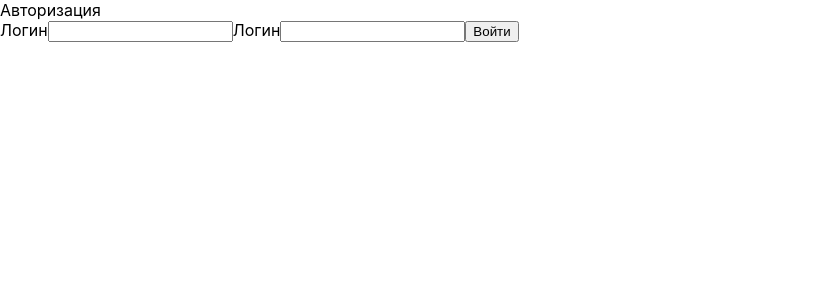
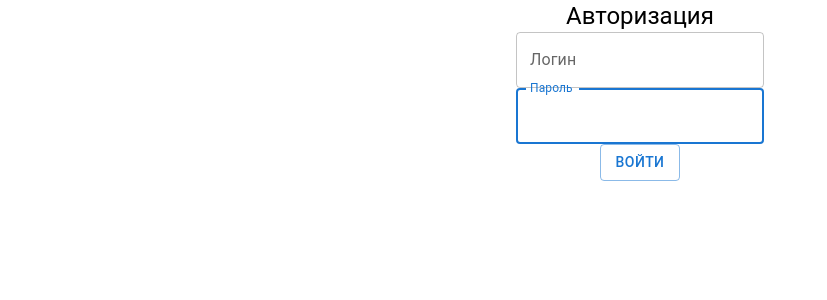
Before and after one commit to Pavelgq/power-lines-calculator-admin, a React (Create React App) app: page /login in a window 1280 px wide. Shown: the top 300 px of the page, without its empty margins (0-827 px from the left). Built offline with nearby package versions, Linux system fonts and the light colour scheme.

Commit message:
fix: redirect after authentication

```diff
--- a/package.json
+++ b/package.json
@@ -3,6 +3,10 @@
   "version": "0.1.0",
   "private": true,
   "dependencies": {
+    "@emotion/react": "^11.7.1",
+    "@emotion/styled": "^11.6.0",
+    "@mui/icons-material": "^5.2.5",
+    "@mui/material": "^5.2.5",
     "@reduxjs/toolkit": "^1.7.0",
     "@testing-library/jest-dom": "^4.2.4",
     "@testing-library/react": "^9.5.0",
--- a/src/api/admin.ts
+++ b/src/api/admin.ts
@@ -8,6 +8,12 @@ export class Admin  {
     return api.post('/admin/login', { login, password });
   };
 
+  profile (token: string) {
+    const api = apiInstance({ token });
+
+    return api.post('/admin/profile');
+  };
+
   getAdmin ( id: number, token: string ) {
     const api = apiInstance({ token });
 
--- a/src/index.tsx
+++ b/src/index.tsx
@@ -6,7 +6,7 @@ import './styles/index.css';
 import { store } from './store/store';
 import { Provider } from 'react-redux';
 import * as serviceWorker from './serviceWorker';
-import { RoutesList } from './routes';
+import { RoutesList } from './routing/Routes';
 
 
 
--- a/src/pages/authentication/authentication.tsx
+++ b/src/pages/authentication/authentication.tsx
@@ -1,8 +1,10 @@
 
 import { useEffect, useState } from 'react';
 import { useDispatch, useSelector } from 'react-redux';
-import { Navigate } from 'react-router-dom';
-import useFetch from '../../hooks/useFetch';
+import { Navigate, useNavigate } from 'react-router-dom';
+
+import { Button, Grid, Input, TextField, Typography } from '@mui/material';
+
 import useLocalStorage from '../../hooks/useLocalStorage';
 import { createAdminFetch, loginAdmin } from '../../store/adminStore';
 import { RootState } from '../../store/store';
@@ -17,8 +19,9 @@ export const Authentication = (): JSX.Element => {
   // const {post, response, isLoading, error} = useFetch(apiUrl);
   const [token, setToken] = useLocalStorage('token');
 
-  const state = useSelector((state: RootState) => state.admin)
-  const dispatch = useDispatch()
+  const auth = useSelector((state: RootState) => state.admin.auth)
+  let navigate = useNavigate();
+  const dispatch = useDispatch();
 
   const handleSubmit = (event: any) => {
         event.preventDefault()
@@ -27,34 +30,60 @@ export const Authentication = (): JSX.Element => {
     }
 
     useEffect(() => {
+      if (auth) {
+        navigate({pathname: '/clients'})
+      }
+    }, [auth])
 
-    }, [])
-
-    if (isSuccesSubmit) {
-        return <Navigate
-          to={`/clients`}
-          replace
-        />
-    }
+    // if (state.auth) {
+    //     return <Navigate
+    //       to={`/clients`}
+    //       replace
+    //     />
+    // }
 
   return (
-    <div>
+    <Grid
+      container
+      direction="column"
+      justifyContent="center"
+      alignItems="center"
+    >
+      <Typography variant="h5" component="h2">
         Авторизация
+      </Typography>
+
       <form onSubmit={handleSubmit}>
-        <label>Логин</label>
-        <input
+        <Grid
+          container
+
+          direction="column"
+          justifyContent="center"
+          alignItems="center"
+        >
+           <TextField
+            label="Логин"
+            variant="outlined"
+            autoFocus
             type='text'
             value={login}
             onChange={e => setLogin(e.target.value)}
-        ></input>
-        <label>Логин</label>
-        <input
+            />
+          <TextField
+            label="Пароль"
+            variant="outlined"
+            autoFocus
             type='password'
             value={password}
             onChange={e => setPassword(e.target.value)}
-        ></input>
-        <button type='submit'>Войти</button>
+            />
+            <Grid>
+              <Button type='submit' variant="outlined">Войти</Button>
+            </Grid>
+
+        </Grid>
+
       </form>
-    </div>
+    </Grid>
   )
 }
--- a/src/routes.tsx
+++ /dev/null
@@ -1,16 +0,0 @@
-import React from 'react';
-import {Routes, Route} from 'react-router-dom';
-import { Layout } from './components/templates/layout/layout';
-
-import { Authentication } from './pages/authentication/authentication';
-import { Clients } from './pages/clients/clients';
-
-export const RoutesList = () => (
-  <Routes>
-    <Route path='/login' element={<Authentication/>} />
-
-    <Route path='/' element={<Layout/>}>
-      <Route path='/clients' element={<Clients/>} />
-    </Route>
-  </Routes>
-)
--- /dev/null
+++ b/src/routing/PrivateRouter.tsx
@@ -0,0 +1,14 @@
+import React from 'react';
+import { useSelector } from 'react-redux';
+import { Navigate, Outlet } from 'react-router-dom';
+import { RootState } from '../store/store';
+
+export const PrivateRoute = () => {
+    const state = useSelector((state: RootState) => state.admin)
+
+    const auth = state.auth; // determine if authorized, from context or however you're doing it
+    console.log('auth', auth)
+    // If authorized, return an outlet that will render child elements
+    // If not, return element that will navigate to login page
+    return auth ? <Outlet /> : <Navigate to="/login" />;
+}
--- /dev/null
+++ b/src/routing/Routes.tsx
@@ -0,0 +1,20 @@
+import React from 'react';
+import {Routes, Route} from 'react-router-dom';
+import { Layout } from '../components/templates/layout/layout';
+
+import { Authentication } from '../pages/authentication/authentication';
+import { Clients } from '../pages/clients/clients';
+import { PrivateRoute } from './PrivateRouter';
+
+export const RoutesList = () => (
+  <Routes>
+    <Route path='/login' element={<Authentication/>} />
+
+    <Route path='/' element={<PrivateRoute/>}>
+       <Route path='/' element={<Layout/>}>
+        <Route path='/clients' element={<Clients/>} />
+      </Route>
+    </Route>
+
+  </Routes>
+)
--- a/src/sagas/adminSaga.ts
+++ b/src/sagas/adminSaga.ts
@@ -1,13 +1,11 @@
 
 import { call, put, takeEvery, fork, all } from 'redux-saga/effects'
-import { ClientDataInterface } from '../interfaces/client.interface';
-import { getClientsFailure, getClientsSuccess, createClientSuccess, createClientFailure } from '../store/clientsStore';
 
 import { Admin } from '../api/admin'
-import { createAdminSuccess ,createAdminFailure, getAdminFailure, getAdminSuccess } from '../store/adminStore';
+import { createAdminSuccess ,createAdminFailure, getAdminFailure, getAdminSuccess, profileAdmin, logoutAdmin  } from '../store/adminStore';
 import { AdminLoginInterface } from '../interfaces/admin.interface';
 
-function* loginAdminFetchWorker(action : {
+function* loginAdminWorker(action : {
     payload: any;
     type: string;
 }) {
@@ -42,10 +40,26 @@ function* createAdminFetchWorker(action: {
   }
 }
 
+function * profileAdminWorker (action: {
+    payload: any;
+    type: string;
+}) {
+  try {
+    const admin = new Admin();
+    const { token } = action.payload;
+    yield call(admin.profile, token)
+    yield put(profileAdmin());
+  } catch (error) {
+    console.log(error)
+    yield put(logoutAdmin(error));
+  }
+}
+
 function* adminSaga() {
   yield all([
-    takeEvery('admin/loginAdmin', loginAdminFetchWorker),
-    takeEvery('admin/createAdminFetch', createAdminFetchWorker)
+    takeEvery('admin/loginAdmin', loginAdminWorker),
+    takeEvery('admin/createAdminFetch', createAdminFetchWorker),
+    takeEvery('admin/profileAdmin', profileAdminWorker)
   ])
 }
 
--- a/src/store/adminStore.ts
+++ b/src/store/adminStore.ts
@@ -5,12 +5,14 @@ export interface AdminStoreI {
   info: AdminDataInterface | null;
   isLoading: boolean;
   error: Error | null;
+  auth: boolean;
 }
 
 const initialState: AdminStoreI = {
     info: null,
     isLoading: false,
     error: null,
+    auth: false,
 }
 
 export const adminSlice = createSlice({
@@ -19,9 +21,14 @@ export const adminSlice = createSlice({
   reducers: {
     loginAdmin: (state, action) => {
       state.info = action.payload;
+      state.auth = true;
     },
     logoutAdmin: (state, action) => {
       state.info = null;
+      state.auth = false;
+    },
+    profileAdmin: (state) => {
+      state.auth = true;
     },
     getAdminFetch: (state, action) => {
       state.isLoading = true;
@@ -70,6 +77,7 @@ export const adminSlice = createSlice({
 export const {
   loginAdmin,
   logoutAdmin,
+  profileAdmin,
   getAdminFetch,
   getAdminSuccess,
   getAdminFailure,
```
Also changed, not shown: src/api/client.ts (+5 -5 lines), 1 other file (tests, documents, lock files or other folders). Lines whose indentation alone changed are shown as unchanged.
